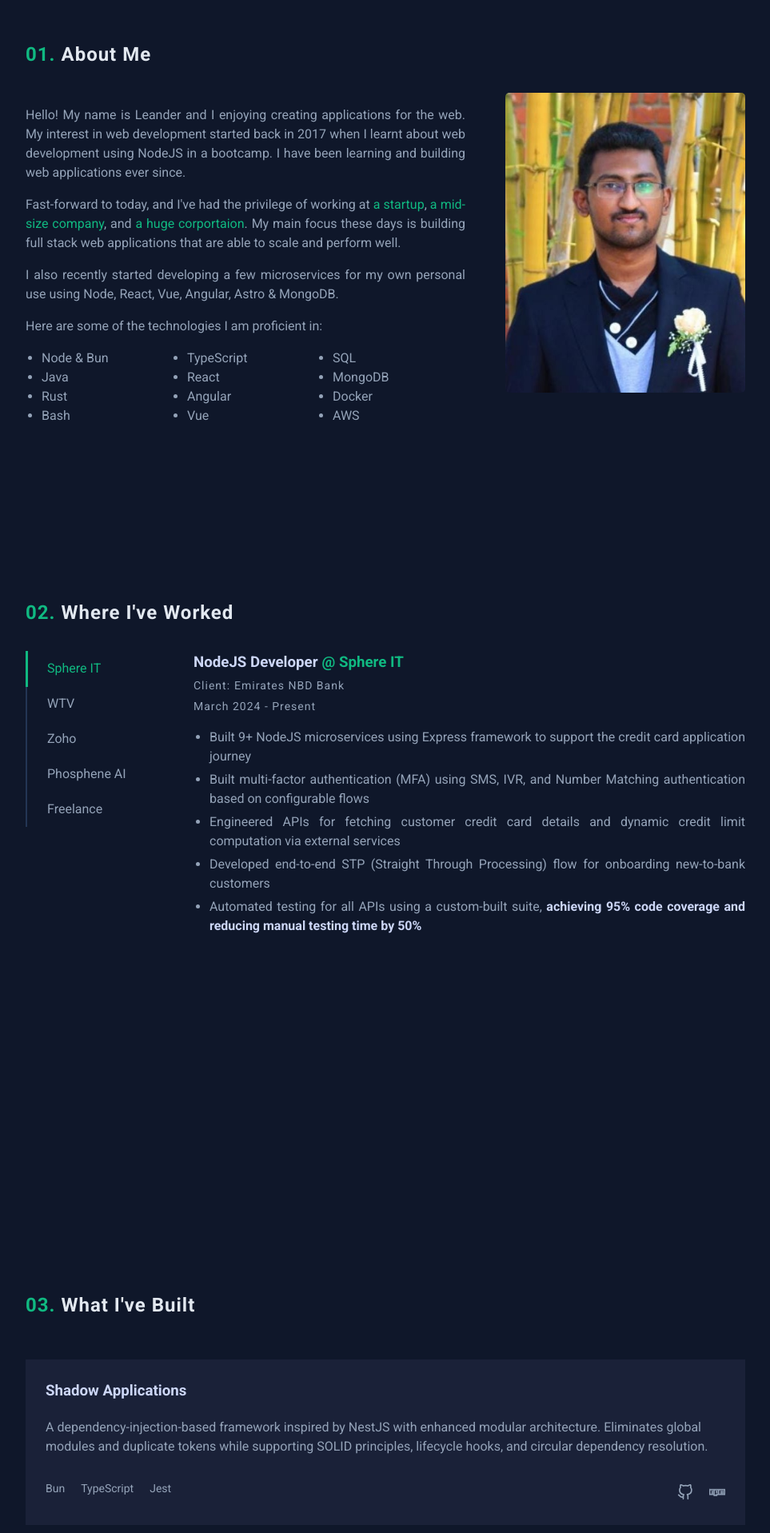
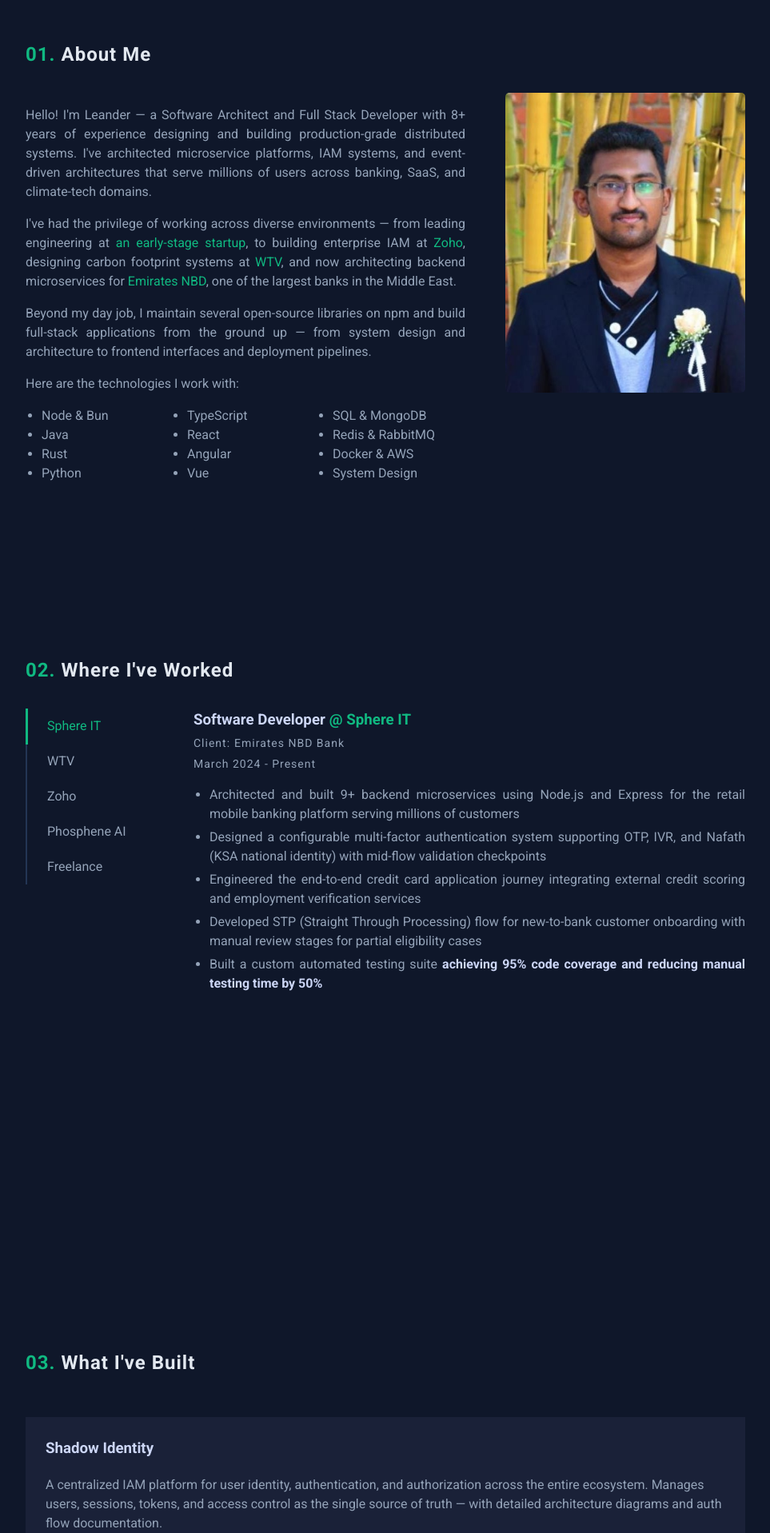
Before and after one commit to leanderpaul/leanderpaul.github.io, a Vue app: page / in a window 1280 px wide. Shown: the part 880-2797 px from the top of the page at 80% size, without its empty margins (158-1121 px from the left). Built offline with nearby package versions, Linux system fonts and the light colour scheme; no server answers.

Commit message:
feat: update portfolio content for software architect and full stack developer positioning (#1)

```diff
--- a/src/data.ts
+++ b/src/data.ts
@@ -61,13 +61,13 @@ export const experiences: Experience[] = [
     client: 'Emirates NBD Bank',
     clientUrl: 'https://www.emiratesnbd.com/en',
     companyUrl: 'https://sphereitglobal.com',
-    designation: 'NodeJS Developer',
+    designation: 'Software Developer',
     description: [
-      'Built 9+ NodeJS microservices using Express framework to support the credit card application journey',
-      'Built multi-factor authentication (MFA) using SMS, IVR, and Number Matching authentication based on configurable flows',
-      'Engineered APIs for fetching customer credit card details and dynamic credit limit computation via external services',
-      'Developed end-to-end STP (Straight Through Processing) flow for onboarding new-to-bank customers',
-      'Automated testing for all APIs using a custom-built suite, *achieving 95% code coverage and reducing manual testing time by 50%*',
+      'Architected and built 9+ backend microservices using Node.js and Express for the retail mobile banking platform serving millions of customers',
+      'Designed a configurable multi-factor authentication system supporting OTP, IVR, and Nafath (KSA national identity) with mid-flow validation checkpoints',
+      'Engineered the end-to-end credit card application journey integrating external credit scoring and employment verification services',
+      'Developed STP (Straight Through Processing) flow for new-to-bank customer onboarding with manual review stages for partial eligibility cases',
+      'Built a custom automated testing suite *achieving 95% code coverage and reducing manual testing time by 50%*',
     ],
   },
   {
@@ -75,13 +75,13 @@ export const experiences: Experience[] = [
     endDate: 'September 2023',
     company: 'WTV',
     companyUrl: 'https://wtvglobal.com',
-    designation: 'Backend NodeJS Developer',
+    designation: 'Full Stack Developer',
     description: [
-      'Architected scalable microservices with inter-service communication using RabbitMQ for enhanced reliability',
-      'Developed MongoDB schemas optimized for performance under real-world query patterns',
-      'Adopted TDD methodology with Jest for unit and integration tests, improving test coverage and code quality',
-      'Created comprehensive API documentation using Swagger for seamless frontend integration',
-      '*Achieved a 30% reduction in system downtime* by optimizing microservice messaging with RabbitMQ and Docker-based deployments',
+      'Designed the system architecture for Capture — a carbon footprint calculation platform built with 3 NestJS microservices communicating via RabbitMQ',
+      'Architected service boundaries: auth & user management, project & permissions, and carbon footprint calculations as independent microservices',
+      'Built the full backend using NestJS and Fastify with MongoDB, and contributed to the React + Tailwind CSS frontend',
+      'Initiated and implemented end-to-end testing infrastructure with automated database seeding, *achieving 30% reduction in system downtime*',
+      'Containerized all services with Docker for consistent deployment across environments',
     ],
   },
   {
@@ -91,11 +91,11 @@ export const experiences: Experience[] = [
     companyUrl: 'https://zoho.com',
     designation: 'Member Technical Staff',
     description: [
-      "Optimized application's data processing speed by over 40% using advanced cache management techniques in Redis",
-      '*Reduced Redis CPU usage by 60%* and improved the reliability of the caching system',
-      'Identified and resolved slow queries in the application thereby increasing the response time of certain queries by 20%',
-      'Introduced a hierarchy-based role management system to facilitate authorization like Linux file system permissions improving performance by 40%',
-      'Mentored 3 junior developers on the team and documented best practices within the organization',
+      'Worked on the IAM platform (accounts.zoho.com) implementing SAML authorization and designing a hierarchy-based role and permission management system',
+      'Diagnosed and resolved a critical Redis bottleneck caused by TTL overhead, *reducing CPU usage by 60%* across the caching infrastructure',
+      'Built a POC integrating Apache Directory Server with PostgreSQL, replacing the built-in storage layer to enable LDAP queries against the production database',
+      'Designed and executed data migration scripts for application-level sharded databases across service boundaries',
+      'Mentored 3 junior developers and established internal best practices documentation for the IAM team',
     ],
   },
   {
@@ -103,13 +103,13 @@ export const experiences: Experience[] = [
     endDate: 'January 2020',
     company: 'Phosphene AI',
     companyUrl: 'https://www.linkedin.com/company/phosphene-ai',
-    designation: 'Full Stack Web Developer',
+    designation: 'Full Stack Developer & Team Lead',
     description: [
-      'Led architecture, design and development of 20+ new features and 35+ components in react',
-      'Deployed applications on AWS, achieving a 99% uptime on small-sized servers, saving 30% in cost',
-      'Implemented auto-scaling mechanism in the application logic for image upscaling application, *reducing the cost by 75%*',
-      'Conducted weekly code reviews, ensuring the reliability of the application and helping the team find 40% more bugs in the application',
-      'Reduced load time by 30% and made the web application SEO compliant',
+      'Designed the full system architecture for Pixelview — an image upscaling platform using Node.js, React, Python, MongoDB, and AWS (EC2, S3, Lambda, SQS)',
+      'Engineered a cost-optimized pipeline: client-side S3 uploads, Lambda triggers, SQS task queues, and auto-scaling GPU servers that idle after 5 min of inactivity, *reducing infrastructure cost by 75%*',
+      'Implemented OAuth with Google and Google Drive integration for seamless image import/export workflows',
+      'Led a team of 3 developers, owning 90% of the frontend and backend codebase while conducting weekly code reviews',
+      'Deployed all services on AWS achieving 99% uptime and reduced frontend load time by 30% with SEO optimizations',
     ],
   },
   {
@@ -118,11 +118,10 @@ export const experiences: Experience[] = [
     company: 'Freelance',
     designation: 'Freelance Web Developer',
     description: [
-      '*Built and deployed 2 web applications* (Bluebell - a frontend form app, and Jute Emporium - an e-commerce site)',
-      'Integrated Razorpay for secure online payments and implemented dynamic order tracking with email notifications',
-      'Developed custom admin panels for stock and order management',
-      'Deployed both apps on AWS EC2, ensuring scalability and uptime',
-      'Delivered a complete e-commerce solution with real-time order updates and admin control, including email automation for customer communication',
+      '*Built and deployed 2 full-stack web applications* — Bluebell (a form-based app using Node.js and Handlebars) and Jute Emporium (an e-commerce platform)',
+      'Architected the e-commerce backend with Razorpay payment integration, dynamic order tracking, and automated email notifications',
+      'Developed custom admin panels for inventory management, order status tracking, and customer communication workflows',
+      'Deployed both applications on AWS EC2, handling infrastructure setup, domain configuration, and uptime monitoring',
     ],
   },
 ];
@@ -146,30 +145,27 @@ export const education: Education[] = [
 
 export const projects: Project[] = [
   {
+    title: 'Shadow Identity',
+    description:
+      'A centralized IAM platform for user identity, authentication, and authorization across the entire ecosystem. Manages users, sessions, tokens, and access control as the single source of truth — with detailed architecture diagrams and auth flow documentation.',
+    tech: ['NestJS', 'TypeScript', 'MongoDB', 'Redis'],
+    links: [{ type: 'Github', url: 'https://github.com/shadow-library/identity' }],
+  },
+  {
+    title: 'Shadow Pulse',
+    description:
+      'A multi-channel notification platform with template management and delivery across Email, SMS, Push, and WhatsApp. Features vendor failover, retry mechanisms, configurable test modes, and an Angular dashboard for monitoring.',
+    tech: ['NestJS', 'Angular', 'TypeScript', 'RabbitMQ'],
+    links: [{ type: 'Github', url: 'https://github.com/shadow-library/pulse-server' }],
+  },
+  {
     title: 'Shadow Applications',
     description:
-      'A dependency-injection-based framework inspired by NestJS with enhanced modular architecture. Eliminates global modules and duplicate tokens while supporting SOLID principles, lifecycle hooks, and circular dependency resolution.',
+      'A platform-agnostic dependency-injection framework for Node.js built on SOLID principles. Unlike NestJS, it decouples from HTTP servers — supporting CLI tools, desktop apps, and microservices with modular architecture and lifecycle hooks.',
     tech: ['Bun', 'TypeScript', 'Jest'],
     links: [
       { type: 'Github', url: 'https://github.com/shadow-library/app' },
       { type: 'NPM', url: 'https://www.npmjs.com/package/@shadow-library/app' },
     ],
   },
-  {
-    title: 'Shadow Class Schema',
-    description:
-      'Generates JSON schemas from class decorators. Supports discriminators, `anyOf`, `allOf`, and maintains a central registry for seamless Ajv integration.',
-    tech: ['Bun', 'TypeScript'],
-    links: [
-      { type: 'Github', url: 'https://github.com/shadow-library/class-schema' },
-      { type: 'NPM', url: 'https://www.npmjs.com/package/@shadow-library/class-schema' },
-    ],
-  },
-  {
-    title: 'Shadow Accounts',
-    description:
-      'A centralized IAM system for managing authentication and authorization across microservices. Built with NestJS and designed for multi-service environments.',
-    tech: ['Astro', 'Tailwind CSS', 'Vercel'],
-    links: [{ type: 'Github', url: 'https://github.com/leanderpaul/shadow-accounts' }],
-  },
 ];
--- a/src/pages/home/about-me.component.vue
+++ b/src/pages/home/about-me.component.vue
@@ -4,35 +4,37 @@
     <div class="content">
       <div class="profile">
         <p>
-          Hello! My name is Leander and I enjoying creating applications for the web. My interest in web development started back in 2017
-          when I learnt about web development using NodeJS in a bootcamp. I have been learning and building web applications ever since.
+          Hello! I'm Leander — a Software Architect and Full Stack Developer with 8+ years of experience designing and building
+          production-grade distributed systems. I've architected microservice platforms, IAM systems, and event-driven architectures that
+          serve millions of users across banking, SaaS, and climate-tech domains.
         </p>
         <p>
-          Fast-forward to today, and I've had the privilege of working at
-          <a href="https://www.linkedin.com/company/phosphene-ai" target="_blank">a startup</a>,
-          <a href="https://wtvglobal.com" target="_blank">a mid-size company</a>, and
-          <a href="https://www.zoho.com" target="_blank">a huge corportaion</a>. My main focus these days is building full stack web
-          applications that are able to scale and perform well.
+          I've had the privilege of working across diverse environments — from leading engineering at
+          <a href="https://www.linkedin.com/company/phosphene-ai" target="_blank">an early-stage startup</a>, to building enterprise IAM at
+          <a href="https://www.zoho.com" target="_blank">Zoho</a>, designing carbon footprint systems at
+          <a href="https://wtvglobal.com" target="_blank">WTV</a>, and now architecting backend microservices for
+          <a href="https://www.emiratesnbd.com/en" target="_blank">Emirates NBD</a>, one of the largest banks in the Middle East.
         </p>
         <p>
-          I also recently started developing a few microservices for my own personal use using Node, React, Vue, Angular, Astro & MongoDB.
+          Beyond my day job, I maintain several open-source libraries on npm and build full-stack applications from the ground up — from
+          system design and architecture to frontend interfaces and deployment pipelines.
         </p>
-        <p>Here are some of the technologies I am proficient in:</p>
+        <p>Here are the technologies I work with:</p>
         <ul>
           <li>Node & Bun</li>
           <li>Java</li>
           <li>Rust</li>
-          <li>Bash</li>
+          <li>Python</li>
 
           <li>TypeScript</li>
           <li>React</li>
           <li>Angular</li>
           <li>Vue</li>
 
-          <li>SQL</li>
-          <li>MongoDB</li>
-          <li>Docker</li>
-          <li>AWS</li>
+          <li>SQL & MongoDB</li>
+          <li>Redis & RabbitMQ</li>
+          <li>Docker & AWS</li>
+          <li>System Design</li>
         </ul>
       </div>
       <div>
--- a/src/pages/home/contact-me.component.vue
+++ b/src/pages/home/contact-me.component.vue
@@ -4,8 +4,8 @@
     <div class="content">
       <h1>Get In Touch</h1>
       <p>
-        Feel free to contact to me for any projects or opportunities, my inbox is always open. Whether you have a question or just want to
-        say hi, I'll try my best to get back to you!
+        I'm currently open to Software Architect and Full Stack Developer roles. Whether you have an opportunity, a challenging project, or
+        just want to connect — my inbox is always open.
       </p>
       <a href="mailto:leanderpaul97@gmail.com" class="btn">Say Hello</a>
     </div>
--- a/src/pages/home/intro.component.vue
+++ b/src/pages/home/intro.component.vue
@@ -2,7 +2,7 @@
   <div class="intro">
     <div class="title">Hi, I am Leander Paul</div>
     <div class="subtitle">
-      A Full Stack Web Developer, Building Digital Dreams, One Line of Code at a Time and Bringing Websites to Life
+      Software Architect & Full Stack Developer — Designing Scalable Systems and Turning Complex Problems into Elegant Solutions
     </div>
     <a class="btn" href="#projects">Projects</a>
   </div>
--- a/src/pages/project-archive/project-archive.page.vue
+++ b/src/pages/project-archive/project-archive.page.vue
@@ -11,6 +11,36 @@ interface Project {
 }
 
 const projects: Project[] = [
+  {
+    year: 2025,
+    title: 'Shadow Identity',
+    tech: ['NestJS', 'TypeScript', 'MongoDB', 'Redis'],
+    links: {
+      github: 'https://github.com/shadow-library/identity',
+    },
+  },
+  {
+    year: 2025,
+    title: 'Shadow Pulse Server',
+    tech: ['NestJS', 'TypeScript', 'RabbitMQ', 'MongoDB'],
+    links: {
+      github: 'https://github.com/shadow-library/pulse-server',
+    },
+  },
+  {
+    year: 2025,
+    title: 'Shadow Pulse Web',
+    tech: ['React', 'TanStack Router', 'Tailwind CSS', 'Ant Design'],
+    links: {},
+  },
+  {
+    year: 2025,
+    title: 'Shadow Modules',
+    tech: ['Bun', 'TypeScript', 'NestJS'],
+    links: {
+      github: 'https://github.com/shadow-library/modules',
+    },
+  },
   {
     year: 2025,
     title: 'Shadow Mongoose',
@@ -81,7 +111,7 @@ const projects: Project[] = [
     },
   },
   {
-    title: 'Shadow Accounts',
+    title: 'Shadow Accounts (v1)',
     year: 2023,
     tech: ['Astro', 'Tailwind CSS', 'Vercel'],
     links: {
```
